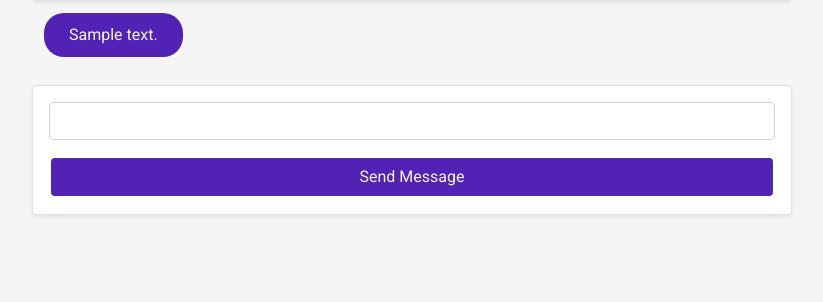
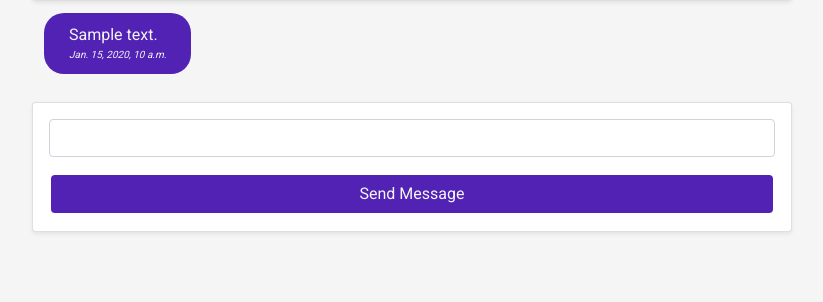
Before and after one commit to adamgilroy22/tribe, a Django app: page /inbox/1/ in a window 1280 px wide. Shown: the part 191-493 px from the top of the page, without its empty margins (228-1051 px from the left). Run offline with Django 3.2, Linux system fonts and the light colour scheme; a user stored in the database is signed in; tables that the repository leaves empty hold one stand-in row (values such as "Sample post"); data that the repository does not hold is empty; some libraries are stand-ins or nearby versions.

Commit message:
Show sent_time under messages

```diff
--- a/messaging/templates/thread.html
+++ b/messaging/templates/thread.html
@@ -43,10 +43,12 @@
 			{% if message.message_sender == request.user %}
 				<div class="sent-message my-2">
 					<p class="message-text text-break">{{ message.message_content }}</p>
+					<p class="message-sent-time">{{ message.sent_at }}</p>
 				</div>
 			{% elif message.message_receiver == request.user %}
 				<div class="received-message my-2">
 					<p class="message-text text-break">{{ message.message_content }}</p>
+					<p class="message-received-time">{{ message.sent_at }}</p>
 				</div>
 			{% endif %}
 		</div>
--- a/static/css/style.css
+++ b/static/css/style.css
@@ -263,6 +263,20 @@ a:hover {
     text-align: end;
 }
 
+.message-sent-time {
+    float: left;
+    font-size: x-small;
+    font-style: italic;
+    margin-bottom: 2px;
+}
+
+.message-received-time {
+    float: right;
+    font-size: x-small;
+    font-style: italic;
+    margin-bottom: 2px;
+}
+
 .message-text {
     margin-bottom: 0;
 }
```
